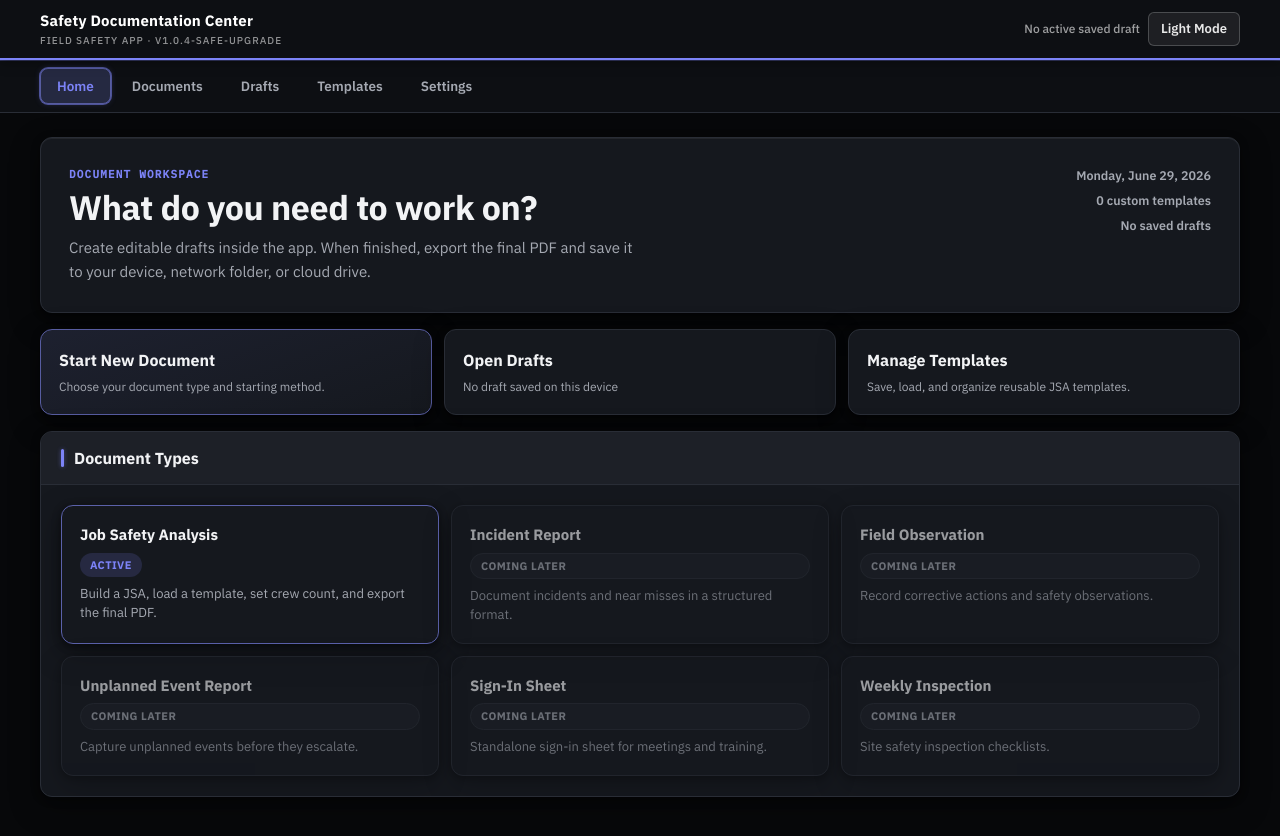
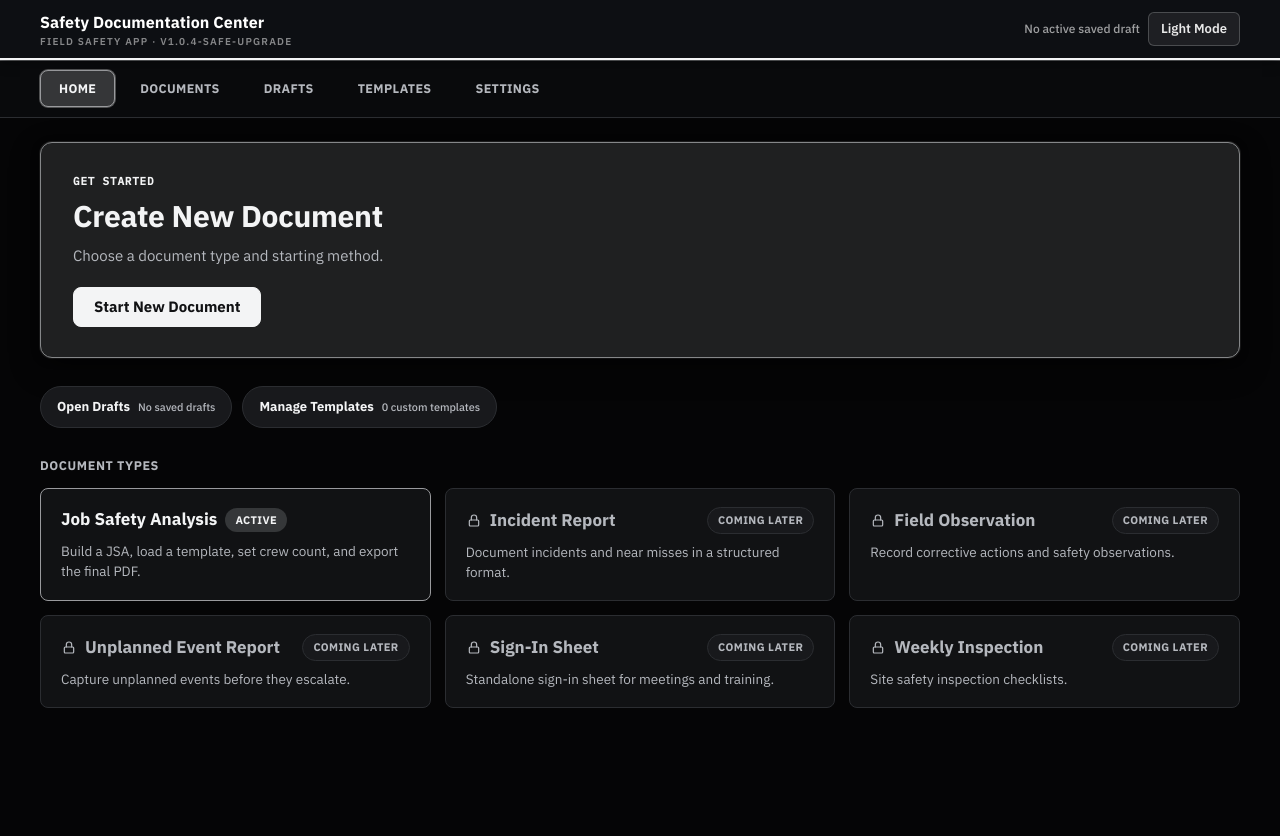
Before and after one commit to fonzohdz/safetyapp, a React (Vite) app: page / in a window 1280 px wide. Shown: the top 836 px of the page. After the commit the page ends 800 px from the top, so only its background shows below. Built offline with nearby package versions, Linux system fonts and the light colour scheme.

Commit message:
refine app command center interface

```diff
--- a/src/main.jsx
+++ b/src/main.jsx
@@ -529,6 +529,8 @@ function getReviewChecks(jsa) {
   ];
 }
 
+function IconLock(props) { return <svg viewBox="0 0 24 24" fill="none" stroke="currentColor" strokeWidth="1.8" strokeLinecap="round" strokeLinejoin="round" {...props}><rect x="5" y="10.5" width="14" height="9" rx="1.5" /><path d="M8 10.5V7a4 4 0 0 1 8 0v3.5" /></svg>; }
+
 /* ── App ── */
 function App() {
   const [settings, setSettings] = useState(() => ({ theme: 'dark', customQuick: { task: [], hazard: [], control: [] }, ...safeJson(localStorage.getItem(KEYS.settings), {}) }));
@@ -805,55 +807,91 @@ function App() {
 
 /* ── Home view ── */
 function HomeView({ savedDraft, customTemplates, goJsaStart, setTab, loadSavedDraft }) {
-  const today = new Date().toLocaleDateString([], { weekday: 'long', month: 'long', day: 'numeric', year: 'numeric' });
-  const draftLabel = savedDraft?.lastSavedAt ? `Draft saved ${nowNice(new Date(savedDraft.lastSavedAt))}` : 'No draft saved on this device';
+  const hasDraft = Boolean(savedDraft);
+  const draftLabel = savedDraft?.lastSavedAt ? `Last saved ${nowNice(new Date(savedDraft.lastSavedAt))}` : 'Saved on this device';
+  const draftTitle = savedDraft?.jobSite || savedDraft?.templateName || 'Untitled JSA Draft';
   return (
     <div className="homeLayout">
-      <div className="card">
-        <div className="homeHero">
-          <div>
-            <div className="eyebrow">Document Workspace</div>
-            <h2>What do you need to work on?</h2>
-            <p>Create editable drafts inside the app. When finished, export the final PDF and save it to your device, network folder, or cloud drive.</p>
-          </div>
-          <div className="homeMeta">
-            <span>{today}</span>
-            <span>{customTemplates.length} custom template{customTemplates.length !== 1 ? 's' : ''}</span>
-            <span>{savedDraft ? '1 saved draft' : 'No saved drafts'}</span>
-          </div>
-        </div>
-      </div>
-      <div className="homeGrid">
-        <button className="homeAction primary" onClick={goJsaStart}>
-          <strong>Start New Document</strong>
-          <span>Choose your document type and starting method.</span>
+      <section className={`homeWorkspace${hasDraft ? '' : ' single'}`}>
+        {hasDraft && (
+          <div className="workspacePanel workspacePanelMain">
+            <span className="workspaceEyebrow">Continue Working</span>
+            <h2>{draftTitle}</h2>
+            <p>{draftLabel}</p>
+            <button className="btn primary lg" onClick={loadSavedDraft}>Open Current Draft</button>
+          </div>
+        )}
+        <div className={`workspacePanel${hasDraft ? '' : ' workspacePanelMain'}`}>
+          <span className="workspaceEyebrow">{hasDraft ? 'New Document' : 'Get Started'}</span>
+          <h2>Create New Document</h2>
+          <p>Choose a document type and starting method.</p>
+          <button className="btn primary lg" onClick={goJsaStart}>Start New Document</button>
+        </div>
+      </section>
+
+      <div className="homeSecondaryActions">
+        <button className="secondaryLink" onClick={() => setTab('drafts')}>
+          <span>Open Drafts</span>
+          <small>{hasDraft ? '1 saved draft' : 'No saved drafts'}</small>
         </button>
-        <button className="homeAction" onClick={() => setTab('drafts')}>
-          <strong>Open Drafts</strong>
-          <span>{draftLabel}</span>
+        <button className="secondaryLink" onClick={() => setTab('templates')}>
+          <span>Manage Templates</span>
+          <small>{customTemplates.length} custom template{customTemplates.length !== 1 ? 's' : ''}</small>
         </button>
-        <button className="homeAction" onClick={() => setTab('templates')}>
-          <strong>Manage Templates</strong>
-          <span>Save, load, and organize reusable JSA templates.</span>
-        </button>
-      </div>
-      <div className="card">
-        <div className="cardHeader"><h3>Document Types</h3></div>
-        <div className="cardBody">
-          <div className="docGrid">
-            <button className="docTile active" onClick={goJsaStart}>
+      </div>
+
+      <section className="homeModules">
+        <h3 className="homeModulesTitle">Document Types</h3>
+        <div className="moduleGrid">
+          <button className="moduleTile active" onClick={goJsaStart}>
+            <div className="moduleTileHead">
               <strong>Job Safety Analysis</strong>
               <span className="badge avail">Active</span>
-              <p>Build a JSA, load a template, set crew count, and export the final PDF.</p>
-            </button>
-            <div className="docTile disabled"><strong>Incident Report</strong><span className="badge soon">Coming Later</span><p>Document incidents and near misses in a structured format.</p></div>
-            <div className="docTile disabled"><strong>Field Observation</strong><span className="badge soon">Coming Later</span><p>Record corrective actions and safety observations.</p></div>
-            <div className="docTile disabled"><strong>Unplanned Event Report</strong><span className="badge soon">Coming Later</span><p>Capture unplanned events before they escalate.</p></div>
-            <div className="docTile disabled"><strong>Sign-In Sheet</strong><span className="badge soon">Coming Later</span><p>Standalone sign-in sheet for meetings and training.</p></div>
-            <div className="docTile disabled"><strong>Weekly Inspection</strong><span className="badge soon">Coming Later</span><p>Site safety inspection checklists.</p></div>
-          </div>
-        </div>
-      </div>
+            </div>
+            <p>Build a JSA, load a template, set crew count, and export the final PDF.</p>
+          </button>
+          <div className="moduleTile locked">
+            <div className="moduleTileHead">
+              <IconLock className="moduleLockIcon" />
+              <strong>Incident Report</strong>
+              <span className="badge soon">Coming Later</span>
+            </div>
+            <p>Document incidents and near misses in a structured format.</p>
+          </div>
+          <div className="moduleTile locked">
+            <div className="moduleTileHead">
+              <IconLock className="moduleLockIcon" />
+              <strong>Field Observation</strong>
+              <span className="badge soon">Coming Later</span>
+            </div>
+            <p>Record corrective actions and safety observations.</p>
+          </div>
+          <div className="moduleTile locked">
+            <div className="moduleTileHead">
+              <IconLock className="moduleLockIcon" />
+              <strong>Unplanned Event Report</strong>
+              <span className="badge soon">Coming Later</span>
+            </div>
+            <p>Capture unplanned events before they escalate.</p>
+          </div>
+          <div className="moduleTile locked">
+            <div className="moduleTileHead">
+              <IconLock className="moduleLockIcon" />
+              <strong>Sign-In Sheet</strong>
+              <span className="badge soon">Coming Later</span>
+            </div>
+            <p>Standalone sign-in sheet for meetings and training.</p>
+          </div>
+          <div className="moduleTile locked">
+            <div className="moduleTileHead">
+              <IconLock className="moduleLockIcon" />
+              <strong>Weekly Inspection</strong>
+              <span className="badge soon">Coming Later</span>
+            </div>
+            <p>Site safety inspection checklists.</p>
+          </div>
+        </div>
+      </section>
     </div>
   );
 }
--- a/src/styles.css
+++ b/src/styles.css
@@ -5,23 +5,24 @@
 /* App-UI palette only. Printed/exported JSA and Shackelford branding use their
    own hardcoded colors elsewhere in this file and do not read these tokens. */
 :root {
-  --bg: #eef1f6;
-  --nav: #e7ebf2;
+  --bg: #f2f2f3;
+  --nav: #ececed;
   --surface: #ffffff;
-  --surface-2: #f4f6fa;
-  --surface-3: #e6eaf2;
-  --text: #10151f;
-  --muted: #5b6472;
-  --line: #d7dce6;
-  --accent: #5457c4;
-  --accent-2: #6366f1;
+  --surface-2: #f5f5f6;
+  --surface-3: #e8e8ea;
+  --text: #17181a;
+  --muted: #55585e;
+  --line: #d9d9db;
+  --line-strong: #c2c3c6;
+  --accent: #17181a;
+  --accent-2: #2c2e32;
   --danger: #dc2626;
   --good: #15803d;
   --warn: #b45309;
-  --accent-ink: #ffffff;
-  --shadow: 0 2px 8px rgba(15,23,42,0.08), 0 10px 26px rgba(15,23,42,0.06);
-  --shadow-lg: 0 6px 18px rgba(15,23,42,0.10), 0 20px 44px rgba(15,23,42,0.08);
-  --glow-accent: 0 0 0 1px color-mix(in srgb, var(--accent) 40%, transparent), 0 0 5px color-mix(in srgb, var(--accent) 15%, transparent);
+  --accent-ink: #f5f5f6;
+  --shadow: 0 2px 8px rgba(20,20,22,0.08), 0 10px 26px rgba(20,20,22,0.06);
+  --shadow-lg: 0 6px 18px rgba(20,20,22,0.10), 0 20px 44px rgba(20,20,22,0.08);
+  --glow-accent: 0 0 0 1px color-mix(in srgb, var(--text) 25%, transparent);
   --radius: 12px;
   --radius-sm: 8px;
   --font: 'IBM Plex Sans', ui-sans-serif, system-ui, sans-serif;
@@ -29,23 +30,24 @@
 }
 
 html[data-theme='dark'] {
-  --bg: #07080a;
-  --nav: #0d0f13;
-  --surface: #15181e;
-  --surface-2: #1d2027;
-  --surface-3: #242832;
-  --text: #f2f3f5;
-  --muted: #a5a9b2;
-  --line: #292d36;
-  --accent: #7c83f7;
-  --accent-2: #9298ff;
+  --bg: #050506;
+  --nav: #090a0c;
+  --surface: #111214;
+  --surface-2: #18191c;
+  --surface-3: #202126;
+  --text: #f3f4f5;
+  --muted: #b5b8be;
+  --line: #2b2d31;
+  --line-strong: #3a3d43;
+  --accent: #f3f4f5;
+  --accent-2: #d8d9db;
   --danger: #ef4444;
   --good: #22c55e;
   --warn: #f59e0b;
-  --accent-ink: #14161c;
+  --accent-ink: #111214;
   --shadow: 0 2px 8px rgba(0,0,0,0.45), 0 10px 30px rgba(0,0,0,0.35);
   --shadow-lg: 0 6px 20px rgba(0,0,0,0.5), 0 22px 50px rgba(0,0,0,0.4);
-  --glow-accent: 0 0 0 1px color-mix(in srgb, var(--accent) 55%, transparent), 0 0 6px color-mix(in srgb, var(--accent) 20%, transparent);
+  --glow-accent: 0 0 0 1px color-mix(in srgb, var(--text) 30%, transparent);
 }
 
 /* ── Reset ── */
@@ -98,16 +100,16 @@ img { display: block; max-width: 100%; }
   flex-shrink: 0;
 }
 .brandText h1 {
-  font-size: 15px;
-  font-weight: 700;
-  letter-spacing: .2px;
+  font-size: 16px;
+  font-weight: 800;
+  letter-spacing: .1px;
   white-space: nowrap;
 }
 .brandText p {
   font-size: 10px;
-  font-weight: 500;
-  color: rgba(255,255,255,.55);
-  letter-spacing: 1px;
+  font-weight: 600;
+  color: rgba(255,255,255,.5);
+  letter-spacing: 1.2px;
   text-transform: uppercase;
 }
 .topActions {
@@ -142,8 +144,8 @@ img { display: block; max-width: 100%; }
   top: 60px;
   z-index: 19;
   display: flex;
-  gap: 4px;
-  padding: 8px clamp(14px, 3.5vw, 40px);
+  gap: 6px;
+  padding: 10px clamp(14px, 3.5vw, 40px);
   background: var(--nav);
   border-bottom: 1px solid var(--line);
   overflow-x: auto;
@@ -155,9 +157,11 @@ img { display: block; max-width: 100%; }
   background: none;
   color: var(--muted);
   border-radius: var(--radius-sm);
-  padding: 7px 16px;
-  font-weight: 600;
-  font-size: 13.5px;
+  padding: 8px 18px;
+  font-weight: 700;
+  font-size: 12.5px;
+  letter-spacing: .35px;
+  text-transform: uppercase;
   white-space: nowrap;
   transition: color .15s, background .15s, border-color .15s, box-shadow .15s;
 }
@@ -223,8 +227,7 @@ img { display: block; max-width: 100%; }
   width: 3px;
   height: 18px;
   border-radius: 99px;
-  background: var(--accent);
-  box-shadow: 0 0 4px color-mix(in srgb, var(--accent) 45%, transparent);
+  background: var(--line-strong);
   flex-shrink: 0;
 }
 .cardHeader p { color: var(--muted); font-size: 13.5px; padding-left: 13px; }
@@ -250,7 +253,7 @@ img { display: block; max-width: 100%; }
 .btn:active { transform: translateY(1px); opacity: .88; }
 .btn:disabled { opacity: .45; cursor: not-allowed; transform: none !important; }
 .btn.primary { background: var(--accent); color: var(--accent-ink); border-color: var(--accent); font-weight: 700; }
-.btn.primary:hover:not(:disabled) { box-shadow: var(--glow-accent); filter: brightness(1.05); }
+.btn.primary:hover:not(:disabled) { background: var(--accent-2); border-color: var(--accent-2); }
 .btn.secondary { background: #111113; color: #fff; border-color: #111113; }
 html[data-theme='dark'] .btn.secondary { background: var(--surface-3); color: var(--text); border-color: var(--line); }
 .btn.ghost { background: var(--surface-2); color: var(--text); border-color: var(--line); }
@@ -358,62 +361,86 @@ input:focus, select:focus, textarea:focus {
 }
 
 /* ── Home ── */
-.homeLayout { display: grid; gap: 16px; }
-.homeHero {
-  padding: 28px;
-  display: flex;
-  align-items: flex-start;
-  justify-content: space-between;
-  gap: 20px;
-  flex-wrap: wrap;
-}
-.homeHero h2 {
-  font-size: clamp(22px, 3.5vw, 34px);
+.homeLayout { display: grid; gap: 28px; }
+
+.homeWorkspace {
+  display: grid;
+  grid-template-columns: 1fr;
+  gap: 18px;
+}
+@media (min-width: 860px) {
+  .homeWorkspace:not(.single) { grid-template-columns: 1.35fr 1fr; }
+}
+.workspacePanel {
+  padding: 30px 32px;
+  border-radius: var(--radius);
+  border: 1px solid var(--line);
+  background: var(--surface);
+  box-shadow: var(--shadow);
+  display: flex;
+  flex-direction: column;
+  gap: 8px;
+}
+.workspacePanelMain {
+  border-color: color-mix(in srgb, var(--accent) 45%, var(--line) 55%);
+  background: color-mix(in srgb, var(--accent) 6%, var(--surface) 94%);
+  box-shadow: var(--shadow), 0 0 0 1px color-mix(in srgb, var(--accent) 12%, transparent);
+}
+.workspaceEyebrow {
+  font-size: 11px;
+  font-weight: 800;
+  text-transform: uppercase;
+  letter-spacing: .8px;
+  color: var(--accent);
+  font-family: var(--font-mono);
+}
+.workspacePanel h2 { font-size: clamp(22px, 2.6vw, 30px); font-weight: 800; letter-spacing: -.3px; margin: 2px 0; line-height: 1.15; }
+.workspacePanel p { color: var(--muted); line-height: 1.55; max-width: 46ch; }
+.workspacePanel .btn { align-self: flex-start; margin-top: 12px; }
+
+.homeSecondaryActions { display: flex; gap: 10px; flex-wrap: wrap; }
+.secondaryLink {
+  display: flex;
+  align-items: center;
+  gap: 8px;
+  padding: 10px 16px;
+  border: 1px solid var(--line);
+  border-radius: 999px;
+  background: var(--surface-2);
+  font-size: 13px;
   font-weight: 700;
-  letter-spacing: -.4px;
-  margin: 6px 0 10px;
-  line-height: 1.1;
-}
-.homeHero p { color: var(--muted); max-width: 580px; line-height: 1.6; }
-.homeMeta {
+  color: var(--text);
+  transition: border-color .15s, background .15s;
+}
+.secondaryLink small { font-weight: 500; color: var(--muted); }
+.secondaryLink:hover { border-color: color-mix(in srgb, var(--accent) 40%, var(--line) 60%); background: var(--surface-3); }
+
+.homeModules { display: grid; gap: 14px; }
+.homeModulesTitle { font-size: 12.5px; font-weight: 800; text-transform: uppercase; letter-spacing: .6px; color: var(--muted); }
+.moduleGrid {
+  display: grid;
+  grid-template-columns: repeat(3, minmax(0, 1fr));
+  gap: 14px;
+}
+.moduleTile {
+  text-align: left;
+  padding: 18px 20px;
+  border-radius: var(--radius-sm);
+  border: 1px solid var(--line);
+  background: var(--surface);
   display: flex;
   flex-direction: column;
-  gap: 6px;
-  align-items: flex-end;
-  flex-shrink: 0;
-}
-.homeMeta span {
-  font-size: 12.5px;
-  font-weight: 600;
-  color: var(--muted);
-  text-align: right;
-}
-.homeGrid {
-  display: grid;
-  grid-template-columns: repeat(3, minmax(0, 1fr));
-  gap: 12px;
-}
-.homeAction {
-  text-align: left;
-  border: 1px solid var(--line);
-  background: var(--surface);
-  color: var(--text);
-  border-radius: var(--radius);
-  padding: 18px;
-  display: flex;
-  flex-direction: column;
-  gap: 6px;
-  transition: border-color .15s, box-shadow .15s;
-  box-shadow: var(--shadow);
-}
-.homeAction:hover { border-color: color-mix(in srgb, var(--accent) 50%, var(--line) 50%); }
-.homeAction strong { font-size: 16px; font-weight: 700; }
-.homeAction span { font-size: 12px; color: var(--muted); }
-.homeAction p { font-size: 13.5px; color: var(--muted); line-height: 1.5; margin-top: 4px; }
-.homeAction.primary {
-  border-color: color-mix(in srgb, var(--accent) 55%, var(--line) 45%);
-  background: linear-gradient(160deg, color-mix(in srgb, var(--surface) 92%, var(--accent) 8%), var(--surface));
-}
+  gap: 8px;
+  transition: border-color .15s;
+}
+.moduleTileHead { display: flex; align-items: center; gap: 8px; }
+.moduleTileHead strong { flex: 1; min-width: 0; font-size: 17px; font-weight: 700; }
+.moduleLockIcon { width: 16px; height: 16px; flex-shrink: 0; color: var(--muted); }
+.moduleTile p { font-size: 13.5px; color: var(--muted); line-height: 1.5; }
+.moduleTile.active { border-color: color-mix(in srgb, var(--accent) 55%, var(--line) 45%); }
+.moduleTile.active:hover { border-color: var(--accent); }
+.moduleTile.locked { cursor: not-allowed; }
+.moduleTile.locked .moduleTileHead strong { color: var(--muted); }
 
 /* ── Document Center ── */
 .docGrid {
@@ -1013,7 +1040,7 @@ input:focus, select:focus, textarea:focus {
   }
   .fieldWithQuick .quickPanel { margin-top: 0; }
   .formGrid2 { grid-template-columns: 1fr; }
-  .homeGrid { grid-template-columns: 1fr 1fr; }
+  .moduleGrid { grid-template-columns: 1fr 1fr; }
   .docGrid { grid-template-columns: 1fr 1fr; }
   .launchGrid { grid-template-columns: 1fr; }
   .templateActions { grid-template-columns: 1fr; }
@@ -1025,7 +1052,7 @@ input:focus, select:focus, textarea:focus {
   .topActions { width: 100%; margin-top: 4px; }
   .saveStatus { display: none; }
   .appNav { top: 0; }
-  .homeGrid { grid-template-columns: 1fr; }
+  .moduleGrid { grid-template-columns: 1fr; }
   .docGrid { grid-template-columns: 1fr; }
   .progressStrip { gap: 4px; }
   .progressStep { min-width: 140px; padding: 7px 10px; }
```
